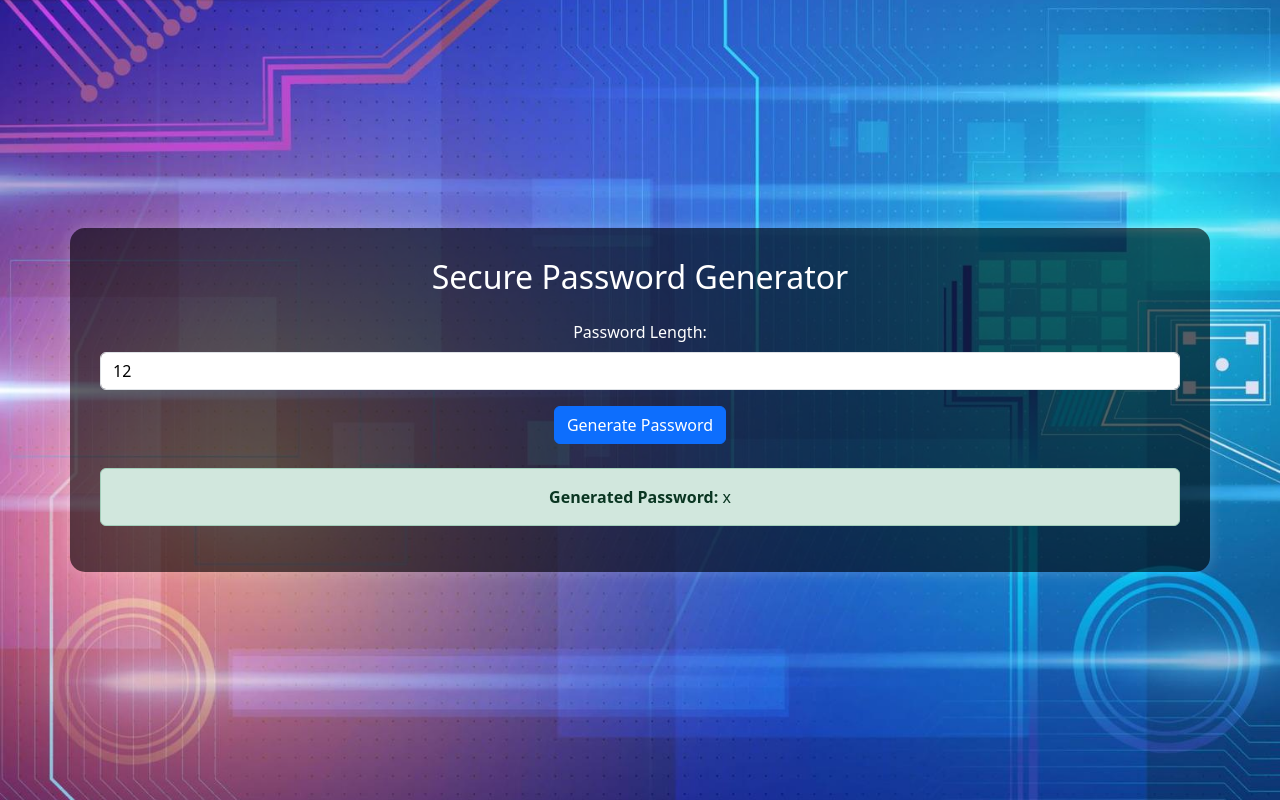
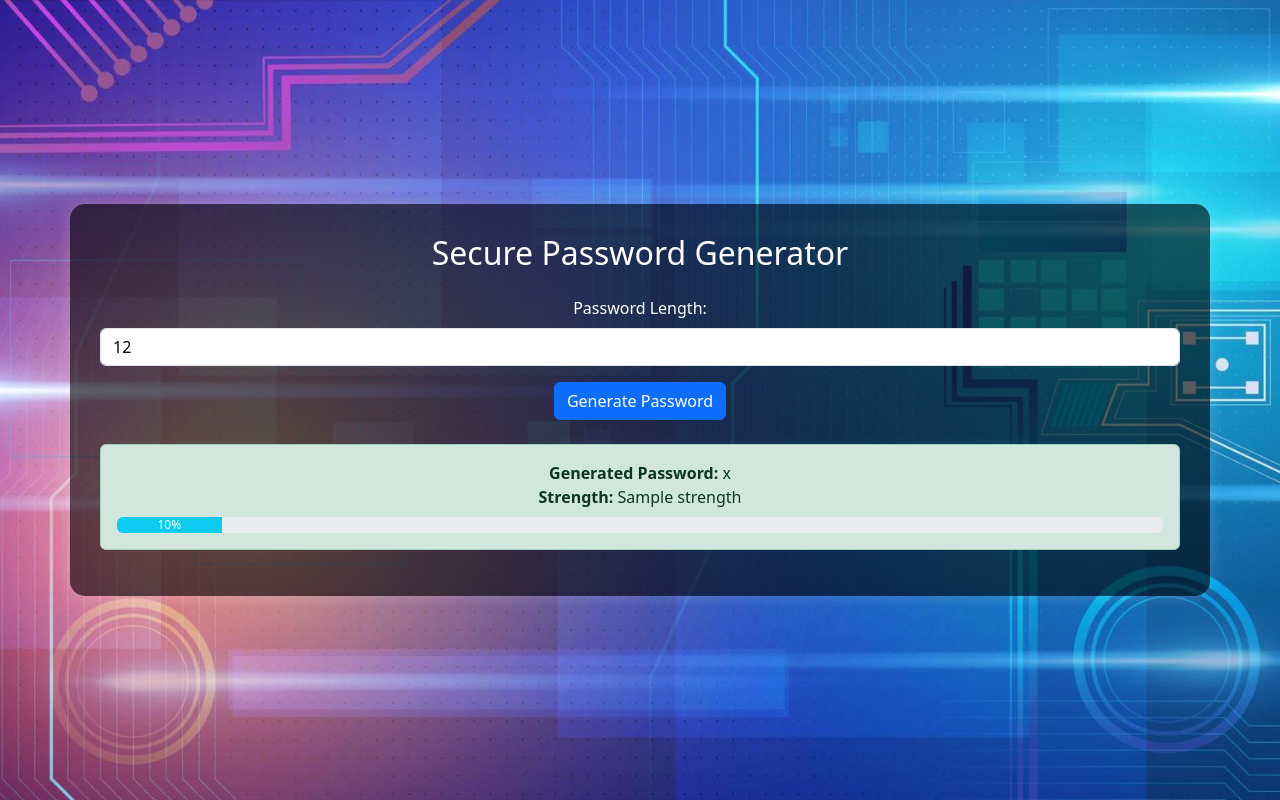
Before and after one commit to HARINIVASH-S/PASSWORD-GENARATOR, a Flask app: template templates/index.html in a window 1280 px wide. Run offline with Flask 3, Linux system fonts and the light colour scheme; the template is opened without the code that fills it: most values are stand-ins (such as "Sample title", 1, 10 or a date in 2020).

Commit message:
code updated

```diff
--- a/templates/index.html
+++ b/templates/index.html
@@ -6,7 +6,6 @@
     <title>Password Generator</title>
     <link href="https://cdn.jsdelivr.net/npm/bootstrap@5.3.0/dist/css/bootstrap.min.css" rel="stylesheet">
     <style>
-
         body {
             background: url('/static/back.jpg') no-repeat center center fixed;
             background-size: cover;
@@ -38,9 +37,14 @@
             </div>
             <button type="submit" class="btn btn-primary">Generate Password</button>
         </form>
+
         {% if password %}
         <div class="alert alert-success mt-4">
-            <strong>Generated Password:</strong> {{ password }}
+            <strong>Generated Password:</strong> {{ password }}<br>
+            <strong>Strength:</strong> {{ strength }}
+            <div class="progress mt-2">
+                <div class="progress-bar bg-info" role="progressbar" style="width: {{ progress }}%;" aria-valuenow="{{ progress }}" aria-valuemin="0" aria-valuemax="100">{{ progress }}%</div>
+            </div>
         </div>
         {% endif %}
     </div>
```
